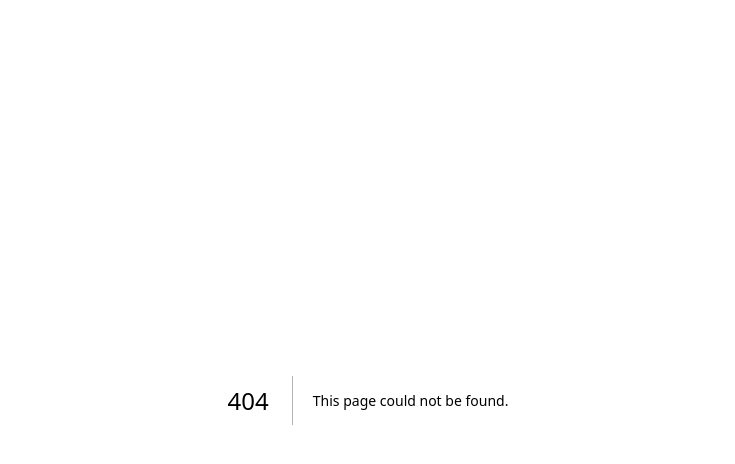
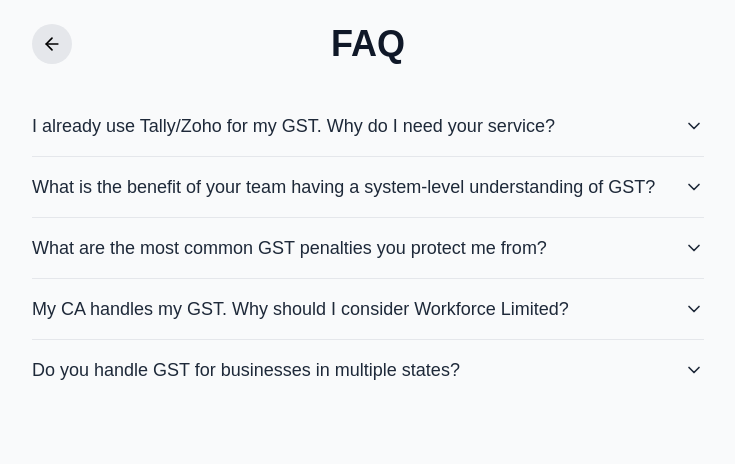
Before and after one commit to greatby/gst-next, a Next.js app: page /faq in a window 1280 px wide. Before the commit this address had no page. Shown: the top 464 px of the page, without its empty margins (272-1007 px from the left). Built offline with nearby package versions, Linux system fonts and the light colour scheme; a web font is replaced by a local one.

Commit message:
Added FAQ and other code changes

```diff
--- /dev/null
+++ b/src/app/faq/page.js
@@ -0,0 +1,12 @@
+import FaqAccordion from '@/components/Faq'
+import React from 'react'
+
+const Page = () => {
+  return (
+    <>
+      <FaqAccordion />
+    </>
+  )
+}
+
+export default Page
--- a/src/app/components/CompanySection.jsx
+++ b/src/components/CompanySection.jsx
@@ -31,12 +31,14 @@ const HeroWithBackground = () => {
         />
       </div>
       {/* Overlay content */}
-      <div className="max-w-screen-2xl mx-auto flex flex-col gap-y-10 items-center py-16 text-center px-4 relative z-10">
-        <h1 className="text-4xl sm:text-6xl font-extrabold leading-tight">
+      <div className="max-w-screen-2xl mx-auto flex flex-col gap-y-8 items-center py-16 text-center px-4 relative z-10">
+        <h1 className="text-4xl sm:text-5xl font-extrabold leading-tight">
           <span className="inline-block">GST</span>{" "}
           <span className="inline-block">Sorted.</span>{" "}
           <span className="inline-block">For Every buisness,</span>{" "}
+          <br />
           <span className="inline-block">Every rupee,</span>{" "}
+
           <span className="inline-block">Every deadline.</span>
           <br />
           {/* <span className="inline-block">valued</span>{" "}
--- /dev/null
+++ b/src/components/Faq.jsx
@@ -0,0 +1,111 @@
+"use client";
+
+import { useState } from "react";
+import Link from "next/link";
+import { FiChevronDown, FiArrowLeft } from "react-icons/fi";
+import { motion, AnimatePresence } from "framer-motion";
+
+export default function FaqAccordion() {
+  const [openIndex, setOpenIndex] = useState(null);
+
+  const faqs = [
+    {
+      question: "I already use Tally/Zoho for my GST. Why do I need your service?",
+      answer:
+        `Your software is
+the machine; we are the operator. Tally can't reconcile mismatches with vendors, chase them
+down, or make strategic decisions on complex tax liabilities. Our service provides the expert
+human layer that makes your existing technology work flawlessly, saving you countless hours
+and mitigating all risks.`,
+    },
+    {
+      question: "What is the benefit of your team having a system-level understanding of GST?",
+      answer:
+        `Our
+experts, many of whom have been involved in the GST system from its inception, have a deep
+understanding of its logic, common errors, and troubleshooting methods. This allows for faster
+problem resolution, more accurate reconciliation, and a stronger defense in the event of an audit.`,
+    },
+    {
+      question: "What are the most common GST penalties you protect me from?",
+      answer:
+        `We protect you from
+"GST penalties for late filing" (₹20-50 per day), "18% interest on late payment," "ITC
+disallowances" due to supplier mismatches, and the fines associated with incorrect "einvoicing"
+or "e-way bill" generation.`,
+    },
+     {
+      question: "My CA handles my GST. Why should I consider Workforce Limited?",
+      answer:
+        `Many CAs are
+focused on advisory and traditional tax work. We specialize in the operational intricacies of GST
+compliance—the data reconciliation, the tedious filing, and the technology management that CAs
+often find cumbersome. We work in tandem with your CA, providing the operational excellence
+they may not offer.`,
+    },
+     {
+      question: "Do you handle GST for businesses in multiple states?",
+      answer:
+        `Yes, our pan-India operational
+footprint and deep expertise in GST allow us to manage compliance seamlessly for businesses
+with multi-state operations, ensuring consistency and accuracy across all your GSTINs.`,
+    },
+  ];
+
+  const toggle = (index) => {
+    setOpenIndex(openIndex === index ? null : index);
+  };
+
+  return (
+    <main className="min-h-screen bg-gray-50 p-6 flex flex-col items-center">
+      {/* Header with Back Button + Title */}
+      <div className="w-full max-w-2xl mb-8 flex items-center justify-center relative">
+        <Link
+          href="/"
+          className="absolute left-0 flex items-center justify-center w-10 h-10 rounded-full bg-gray-200 text-black hover:bg-gray-300 transition-colors"
+          aria-label="Back to Home"
+        >
+          <FiArrowLeft className="text-xl" />
+        </Link>
+        <h1 className="text-4xl font-bold text-gray-900">FAQ</h1>
+      </div>
+
+      {/* Accordion */}
+      <section className="w-full max-w-2xl divide-y divide-gray-200 rounded-xl">
+        {faqs.map((faq, i) => (
+          <div key={i} className="py-4">
+            <button
+              onClick={() => toggle(i)}
+              className="flex w-full items-center justify-between text-left text-lg font-medium text-gray-800 hover:text-gray-900 focus:outline-none"
+              aria-expanded={openIndex === i}
+            >
+              {faq.question}
+              <FiChevronDown
+                className={`ml-2 h-5 w-5 transform transition-transform duration-300 ${
+                  openIndex === i ? "rotate-180" : ""
+                }`}
+              />
+            </button>
+
+            <AnimatePresence initial={false}>
+              {openIndex === i && (
+                <motion.div
+                  key="content"
+                  initial={{ height: 0, opacity: 0 }}
+                  animate={{ height: "auto", opacity: 1 }}
+                  exit={{ height: 0, opacity: 0 }}
+                  transition={{ duration: 0.3, ease: "easeInOut" }}
+                  className="overflow-hidden mt-2"
+                >
+                  <p className="text-gray-600 leading-relaxed px-1">
+                    {faq.answer}
+                  </p>
+                </motion.div>
+              )}
+            </AnimatePresence>
+          </div>
+        ))}
+      </section>
+    </main>
+  );
+}
--- a/src/app/components/Navbar.jsx
+++ b/src/components/Navbar.jsx
@@ -38,26 +38,26 @@ const navItems = [
       },
     ],
   },
-  {
-    name: "Resources",
-    type: "list",
-    links: [
-      { label: "Case Studies", href: "/cases" },
-      { label: "Business Startup Support", href: "/startup-support" },
-      { label: "Blog", href: "/blog" },
-    ],
-  },
+  // {
+  //   name: "Resources",
+  //   type: "list",
+  //   links: [
+  //     { label: "Case Studies", href: "/cases" },
+  //     { label: "Business Startup Support", href: "/startup-support" },
+  //     { label: "Blog", href: "/blog" },
+  //   ],
+  // },
   {
     name: "About",
     type: "list",
     links: [
       { label: "About", href: "/about" },
       { label: "Pricing", href: "/pricing" },
-      { label: "Careers", href: "/careers" },
+
       { label: "FAQ", href: "/faq" },
     ],
   },
-  { name: "Success Stories", type: "link", href: "/success-stories" },
+  // { name: "Success Stories", type: "link", href: "/success-stories" },
 ];
 
 export default function Navbar() {
```
Also changed, not shown: src/app/page.js (+11 -10 lines), src/components/AboutSection.jsx (renamed from src/app/components/AboutSection.jsx), src/components/CoreValues.jsx (renamed from src/app/components/CoreValues.jsx), src/components/Footer.jsx (renamed from src/app/components/Footer.jsx), src/components/ProcessSection.jsx (renamed from src/app/components/ProcessSection.jsx).
